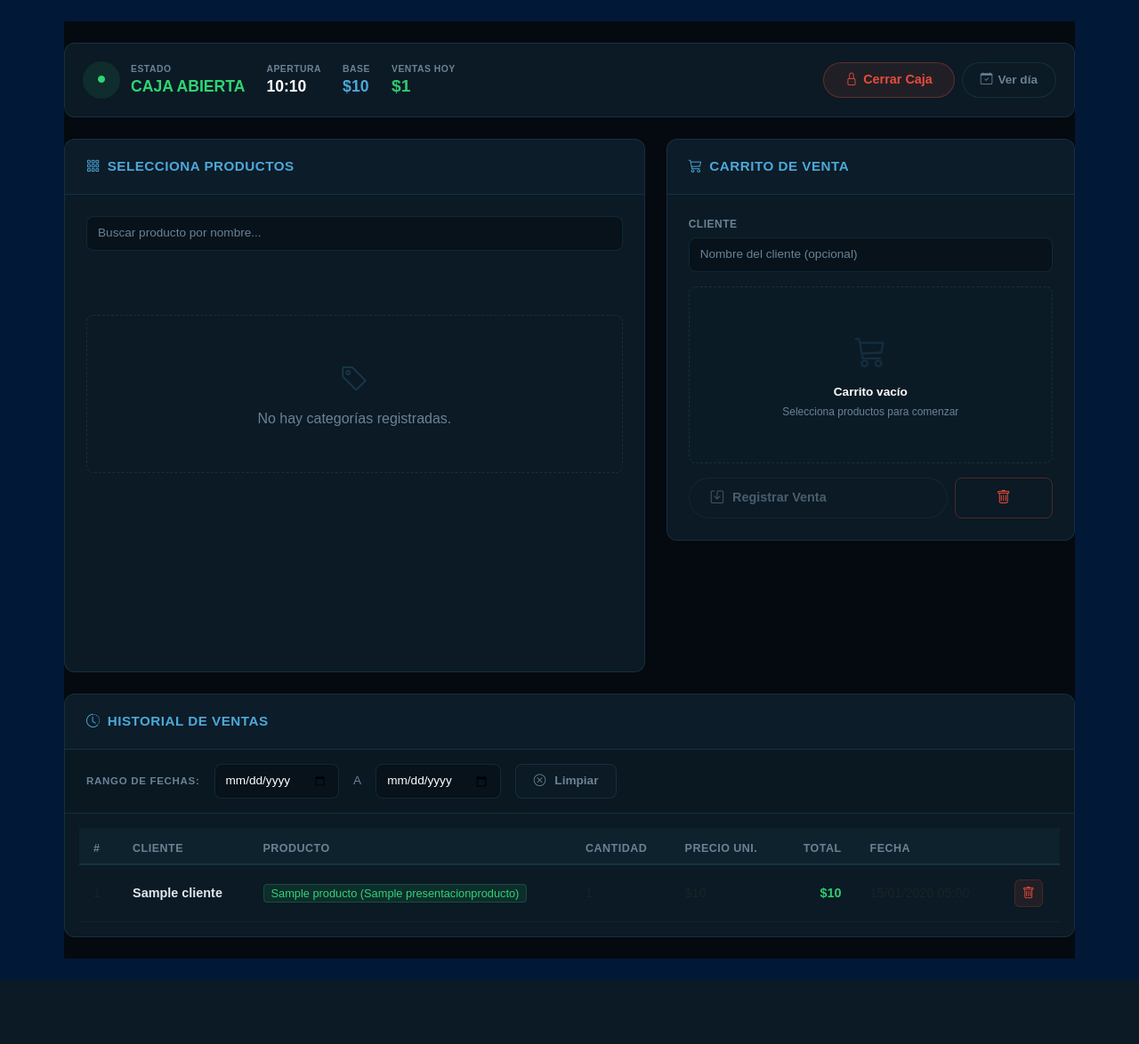
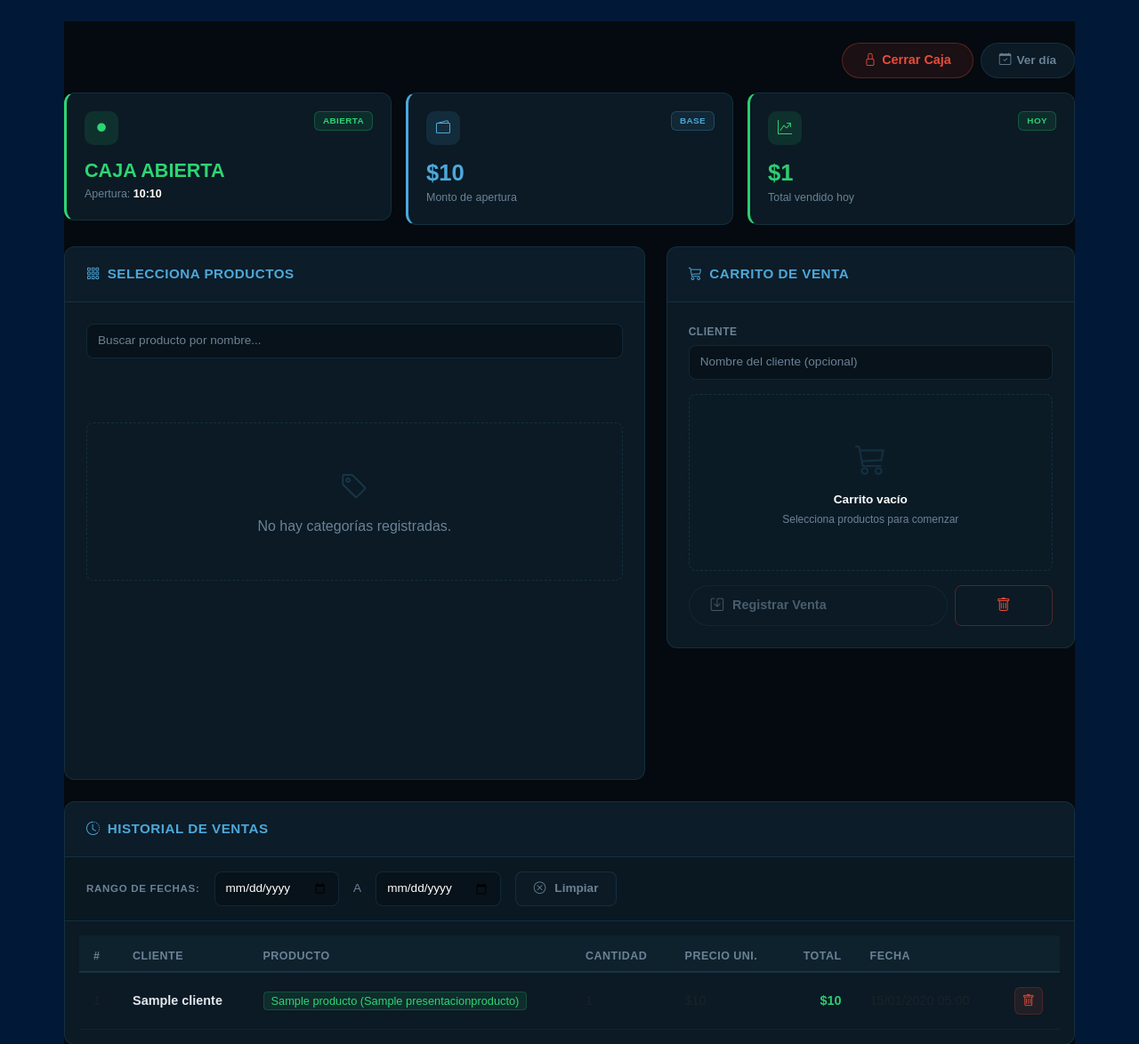
Before and after one commit to foxescar07/proyecto-licorera, a Django app: template ventas/templates/ventas/ventas.html in a window 1280 px wide. Shown: the part 128-1302 px from the top of the page at 89% size. Before the commit the page ends 1230 px from the top, so only its background shows below. Run offline with Django 5.2, Linux system fonts and the light colour scheme; tables that the repository leaves empty hold one stand-in row (values such as "Sample post"); the template is opened without the code that fills it: values that come from a table or form of the project are taken from there, most other values are stand-ins (such as "Sample title", 1, 10 or a date in 2020); data that the repository does not hold is empty.

Commit message:
feat:cambio esteico

```diff
--- a/ventas/templates/ventas/ventas.html
+++ b/ventas/templates/ventas/ventas.html
@@ -11,50 +11,10 @@
 {% block content %}
 <div class="container-fluid p-4" style="background-color: #040a0f; min-height: 100vh; font-family: sans-serif;">
 
-  <!-- ── BARRA ESTADO DE CAJA ── -->
-  <div class="d-flex flex-wrap align-items-center justify-content-between gap-3 mb-4"
-       style="background: var(--cys-bg-card); border: 1px solid var(--cys-borde); border-radius: 12px; padding: 1.25rem;">
+ <!-- ── BARRA ESTADO DE CAJA ── -->
+  <div class="mb-4">
 
-    <div class="d-flex flex-wrap align-items-center gap-4">
-      {% if caja_abierta %}
-        <div class="d-flex align-items-center">
-          <div style="background: rgba(46, 213, 115, 0.1); width: 42px; height: 42px; border-radius: 50%; display: flex; align-items: center; justify-content: center; margin-right: 12px;">
-            <i class="bi bi-circle-fill" style="color: #2ed573; font-size: 0.5rem;"></i>
-          </div>
-          <div>
-            <span style="font-size: .65rem; color: var(--cys-texto-muted); text-transform: uppercase; font-weight: 700; display: block; letter-spacing: 0.5px;">Estado</span>
-            <span style="font-size: 1.1rem; font-weight: 800; color: #2ed573; line-height: 1.2;">CAJA ABIERTA</span>
-          </div>
-        </div>
-
-        <div>
-          <span style="font-size: .65rem; color: var(--cys-texto-muted); text-transform: uppercase; font-weight: 700; display: block; letter-spacing: 0.5px;">Apertura</span>
-          <span style="font-size: 1.1rem; font-weight: 800; color: #fff; line-height: 1.2;">{{ caja_abierta.creado_en|time:"H:i" }}</span>
-        </div>
-
-        <div>
-          <span style="font-size: .65rem; color: var(--cys-texto-muted); text-transform: uppercase; font-weight: 700; display: block; letter-spacing: 0.5px;">Base</span>
-          <span style="font-size: 1.1rem; font-weight: 800; color: var(--cys-acento); line-height: 1.2;">${{ caja_abierta.monto_base|floatformat:0 }}</span>
-        </div>
-      {% else %}
-        <div class="d-flex align-items-center">
-          <div style="background: rgba(231, 76, 60, 0.1); width: 42px; height: 42px; border-radius: 50%; display: flex; align-items: center; justify-content: center; margin-right: 12px;">
-            <i class="bi bi-lock-fill" style="color: var(--cys-rojo); font-size: 1rem;"></i>
-          </div>
-          <div>
-            <span style="font-size: .65rem; color: var(--cys-texto-muted); text-transform: uppercase; font-weight: 700; display: block; letter-spacing: 0.5px;">Estado</span>
-            <span style="font-size: 1.1rem; font-weight: 800; color: var(--cys-rojo); line-height: 1.2;">CAJA CERRADA</span>
-          </div>
-        </div>
-      {% endif %}
-
-      <div>
-        <span style="font-size: .65rem; color: var(--cys-texto-muted); text-transform: uppercase; font-weight: 700; display: block; letter-spacing: 0.5px;">Ventas hoy</span>
-        <span style="font-size: 1.2rem; font-weight: 800; color: var(--cys-verde); line-height: 1.2;">${{ total_dia|floatformat:0 }}</span>
-      </div>
-    </div>
-
-    <div class="d-flex gap-2 flex-wrap">
+    <div class="d-flex gap-2 flex-wrap justify-content-end mb-3">
       {% if not caja_abierta and not ultimo_cierre %}
         <button class="cys-btn-action-cian" data-bs-toggle="modal" data-bs-target="#modalConteo">
           <i class="bi bi-unlock"></i> Abrir Caja
@@ -68,6 +28,67 @@
       <a href="{% url 'ventas:ventas_dia' %}" class="cys-btn-action-dark">
         <i class="bi bi-calendar-check"></i> Ver día
       </a>
+    </div>
+
+    <div class="row g-3">
+
+      <div class="col-12 col-md-4">
+        {% if caja_abierta %}
+        <div style="background: var(--cys-bg-card); border: 1px solid var(--cys-borde); border-left: 3px solid #2ed573; border-radius: 12px; padding: 1.25rem;">
+          <div class="d-flex justify-content-between align-items-start mb-3">
+            <div style="width: 38px; height: 38px; border-radius: 10px; background: rgba(46, 213, 115, 0.12); display: flex; align-items: center; justify-content: center;">
+              <i class="bi bi-circle-fill" style="color: #2ed573; font-size: 0.6rem;"></i>
+            </div>
+            <span style="font-size: .62rem; font-weight: 700; color: #2ed573; background: rgba(46, 213, 115, 0.1); border: 1px solid rgba(46, 213, 115, 0.25); border-radius: 6px; padding: 3px 9px; text-transform: uppercase; letter-spacing: 0.4px;">Abierta</span>
+          </div>
+          <div style="font-size: 1.35rem; font-weight: 800; color: #2ed573; line-height: 1.2;">CAJA ABIERTA</div>
+          <div style="font-size: .78rem; color: var(--cys-texto-muted); margin-top: 4px;">Apertura: <span style="color:#fff; font-weight:700;">{{ caja_abierta.creado_en|time:"H:i" }}</span></div>
+        </div>
+        {% else %}
+        <div style="background: var(--cys-bg-card); border: 1px solid var(--cys-borde); border-left: 3px solid var(--cys-rojo); border-radius: 12px; padding: 1.25rem;">
+          <div class="d-flex justify-content-between align-items-start mb-3">
+            <div style="width: 38px; height: 38px; border-radius: 10px; background: rgba(231, 76, 60, 0.12); display: flex; align-items: center; justify-content: center;">
+              <i class="bi bi-lock-fill" style="color: var(--cys-rojo); font-size: 1rem;"></i>
+            </div>
+            <span style="font-size: .62rem; font-weight: 700; color: var(--cys-rojo); background: rgba(231, 76, 60, 0.1); border: 1px solid rgba(231, 76, 60, 0.25); border-radius: 6px; padding: 3px 9px; text-transform: uppercase; letter-spacing: 0.4px;">Cerrada</span>
+          </div>
+          <div style="font-size: 1.35rem; font-weight: 800; color: var(--cys-rojo); line-height: 1.2;">CAJA CERRADA</div>
+          <div style="font-size: .78rem; color: var(--cys-texto-muted); margin-top: 4px;">Aún no se ha abierto hoy</div>
+        </div>
+        {% endif %}
+      </div>
+
+      <div class="col-12 col-md-4">
+        <div style="background: var(--cys-bg-card); border: 1px solid var(--cys-borde); border-left: 3px solid var(--cys-acento); border-radius: 12px; padding: 1.25rem;">
+          <div class="d-flex justify-content-between align-items-start mb-3">
+            <div style="width: 38px; height: 38px; border-radius: 10px; background: rgba(77, 168, 218, 0.12); display: flex; align-items: center; justify-content: center;">
+              <i class="bi bi-wallet2" style="color: var(--cys-acento); font-size: 1rem;"></i>
+            </div>
+            <span style="font-size: .62rem; font-weight: 700; color: var(--cys-acento); background: rgba(77, 168, 218, 0.1); border: 1px solid rgba(77, 168, 218, 0.25); border-radius: 6px; padding: 3px 9px; text-transform: uppercase; letter-spacing: 0.4px;">Base</span>
+          </div>
+          {% if caja_abierta %}
+          <div style="font-size: 1.6rem; font-weight: 800; color: var(--cys-acento); line-height: 1.2;">${{ caja_abierta.monto_base|floatformat:0 }}</div>
+          <div style="font-size: .78rem; color: var(--cys-texto-muted); margin-top: 4px;">Monto de apertura</div>
+          {% else %}
+          <div style="font-size: 1.6rem; font-weight: 800; color: var(--cys-texto-muted); line-height: 1.2;">—</div>
+          <div style="font-size: .78rem; color: var(--cys-texto-muted); margin-top: 4px;">Caja sin abrir</div>
+          {% endif %}
+        </div>
+      </div>
+
+      <div class="col-12 col-md-4">
+        <div style="background: var(--cys-bg-card); border: 1px solid var(--cys-borde); border-left: 3px solid var(--cys-verde); border-radius: 12px; padding: 1.25rem;">
+          <div class="d-flex justify-content-between align-items-start mb-3">
+            <div style="width: 38px; height: 38px; border-radius: 10px; background: rgba(46, 213, 115, 0.12); display: flex; align-items: center; justify-content: center;">
+              <i class="bi bi-graph-up-arrow" style="color: var(--cys-verde); font-size: 1rem;"></i>
+            </div>
+            <span style="font-size: .62rem; font-weight: 700; color: var(--cys-verde); background: rgba(46, 213, 115, 0.1); border: 1px solid rgba(46, 213, 115, 0.25); border-radius: 6px; padding: 3px 9px; text-transform: uppercase; letter-spacing: 0.4px;">Hoy</span>
+          </div>
+          <div style="font-size: 1.6rem; font-weight: 800; color: var(--cys-verde); line-height: 1.2;">${{ total_dia|floatformat:0 }}</div>
+          <div style="font-size: .78rem; color: var(--cys-texto-muted); margin-top: 4px;">Total vendido hoy</div>
+        </div>
+      </div>
+
     </div>
   </div>
 
--- a/ventas/views.py
+++ b/ventas/views.py
@@ -335,7 +335,7 @@ def ventas_del_dia(request):
         'hoy':       hoy,
         'total_dia': total_dia,
     }
-    return render(request, 'ventas/ventas_del_dia.html', context)
+    return render(request, 'ventas/ventas_dia.html', context)
 
 
 # ════════════════════════════════════════
```
